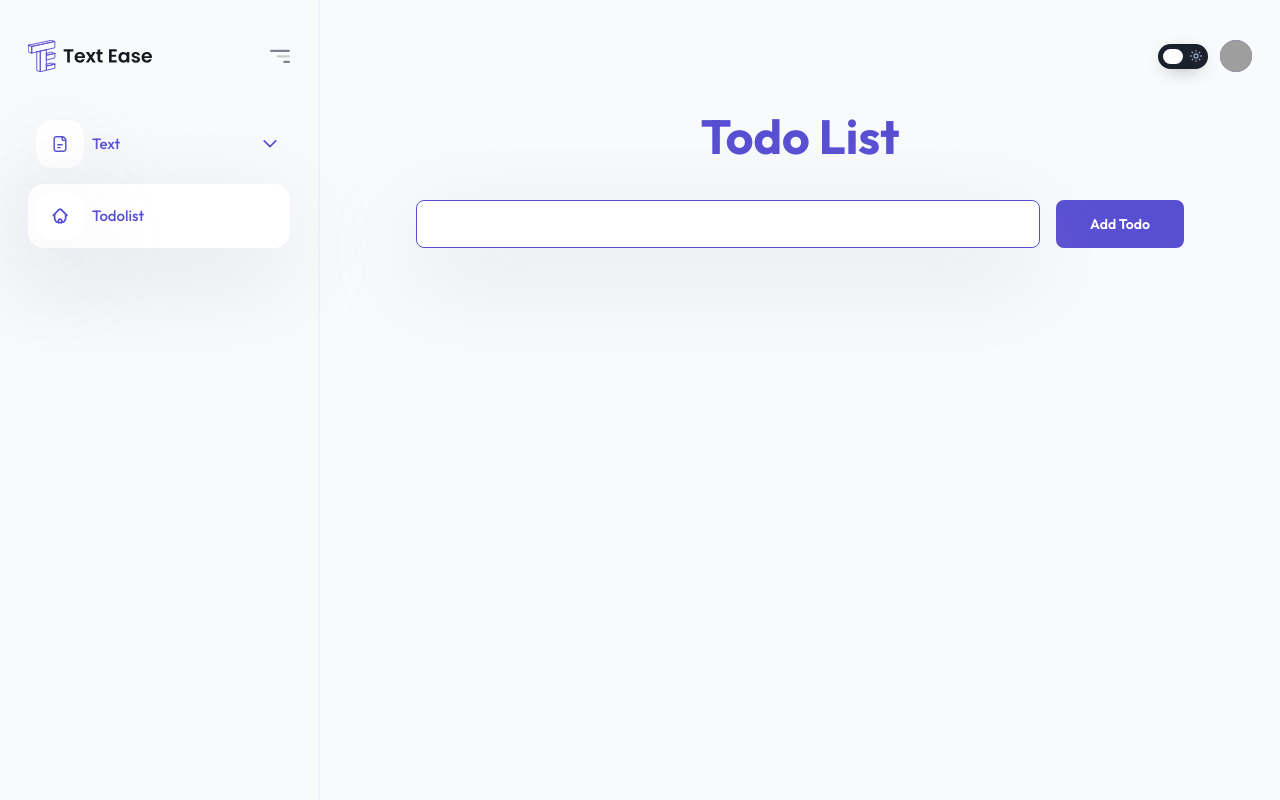
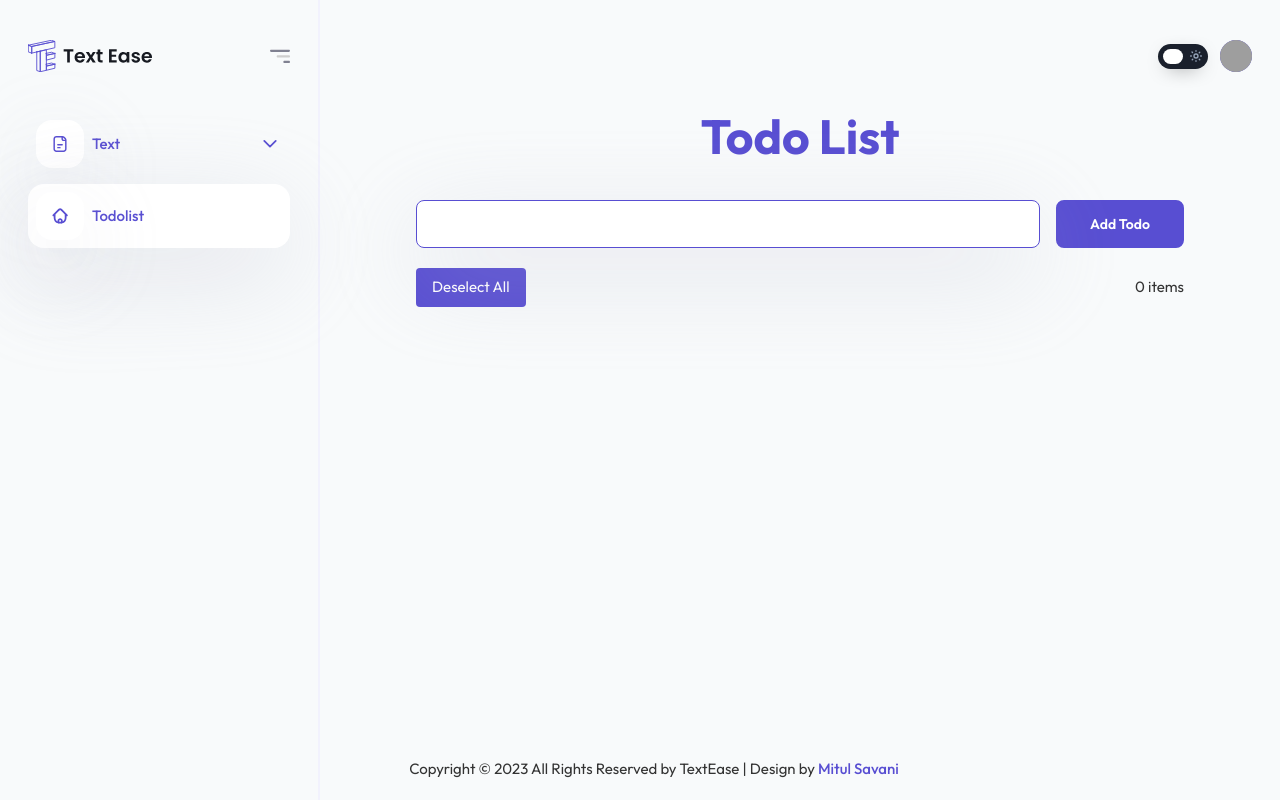
Before and after one commit to mitulsavani07/TextUtils, a React (Create React App) app: page /todolist in a window 1280 px wide. Built offline with nearby package versions, Linux system fonts and the light colour scheme; grey boxes are pictures that could not be loaded.

Commit message:
some add

```diff
--- a/src/App.js
+++ b/src/App.js
@@ -1,5 +1,6 @@
 import './App.css';
 import Navbar from './component/Navbar';
+import Footer from './component/Footer';
 import TextUtils from './component/Text/TextUtils';
 import TodoList from './component/TodoList';
 import { BrowserRouter as Router, Route, Routes } from "react-router-dom";
@@ -19,7 +20,7 @@ function App() {
   return (
     <Router>
       <Navbar />
-      <div id="main" className='py-5 md:py-10 md:pr-7 px-4 md:pl-60 lg:pl-80 md:ml-7 duration-500 relative'>
+      <div id="main" className='py-5 md:py-10 md:pr-7 px-4 md:pl-60 lg:pl-80 md:ml-7 duration-500 relative min-h-screen'>
         <Topbar />
         <Routes>
           <Route exact path="/" element={<TextUtils heading='Text Utils' />}></Route>
@@ -35,6 +36,7 @@ function App() {
           <Route exact path="/todolist" element={<TodoList />}></Route>
           <Route exact path="/about" element={<h2>About</h2>}></Route>
         </Routes>
+        <Footer />
       </div>
     </Router>
   );
--- /dev/null
+++ b/src/component/Footer.js
@@ -0,0 +1,14 @@
+import React from 'react';
+
+export default function Footer() {
+  const currentYear = new Date().getFullYear();
+
+  return (
+    <div className='text-center absolute bottom-5 left-0 right-0'>
+      Copyright © {currentYear} All Rights Reserved by TextEase | Design by{' '}
+      <a href="https://mitulsavani.tech/" target='_blank' rel='noopener noreferrer' className='text-primary font-medium'>
+        Mitul Savani
+      </a>
+    </div>
+  );
+}
--- a/src/component/TodoList.js
+++ b/src/component/TodoList.js
@@ -13,11 +13,7 @@ const TodoList = () => {
   const [todos, setTodos] = useState(getLocalItems);
   const [inputValue, setInputValue] = useState("");
   const [selectedIndex, setSelectedIndex] = useState(null);
-
-  // useEffect(() => {
-  //   const storedTodos = JSON.parse(localStorage.getItem("todos") || "[]");
-  //   setTodos(storedTodos);
-  // }, []);
+  const [selectedItems, setSelectedItems] = useState([]);
 
   useEffect(() => {
     localStorage.setItem("todos", JSON.stringify(todos));
@@ -51,6 +47,20 @@ const TodoList = () => {
 
   const handleDelete = (index) => {
     setTodos(todos.filter((_, i) => i !== index));
+    setSelectedItems(selectedItems.filter((i) => i !== index));
+  };
+
+  const handleSelectAll = () => {
+    if (selectedItems.length === todos.length) {
+      setSelectedItems([]);
+    } else {
+      setSelectedItems(todos.map((_, index) => index));
+    }
+  };
+
+  const handleDeleteSelected = () => {
+    setTodos(todos.filter((_, index) => !selectedItems.includes(index)));
+    setSelectedItems([]);
   };
 
   return (
@@ -71,7 +81,26 @@ const TodoList = () => {
             {selectedIndex === null ? "Add Todo" : "Update Todo"}
           </button>
         </form>
-        <ul className="list-none">
+        <div className="flex justify-between items-center">
+          <div>
+            <button
+              className="py-2 px-4 bg-primary text-white rounded"
+              onClick={handleSelectAll}
+            >
+              {selectedItems.length === todos.length ? "Deselect All" : "Select All"}
+            </button>
+            {selectedItems.length > 0 && (
+              <button
+                className="ml-2 bg-red-600 text-white px-4 py-2 rounded text-sm"
+                onClick={handleDeleteSelected}
+              >
+                Delete Selected
+              </button>
+            )}
+          </div>
+          <span>{todos.length} items</span>
+        </div>
+        <ul className="list-none mt-5">
           {todos.map((todo, index) => (
             <li
               key={index}
```
